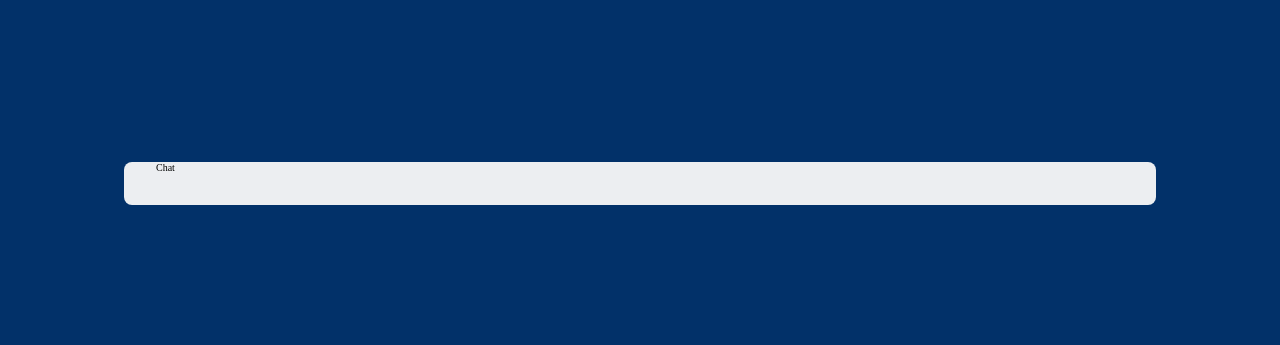
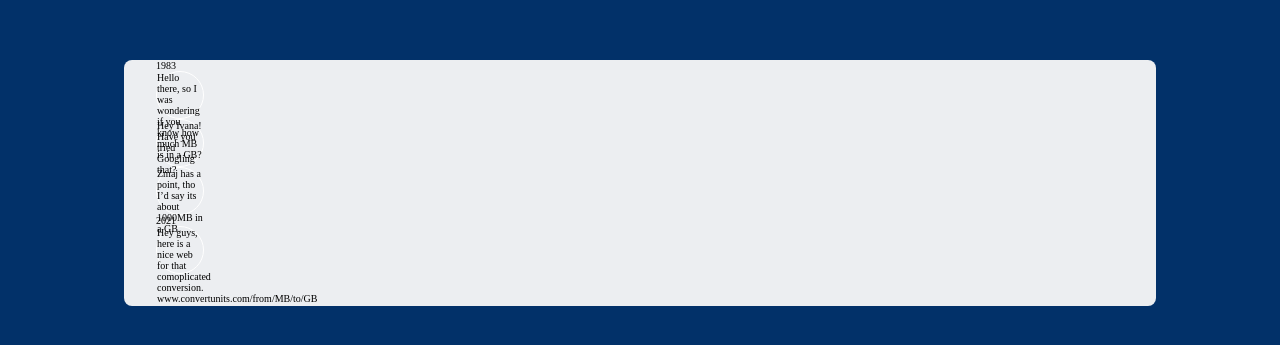
Before and after one commit to ricaju/chat, a React (Create React App) app: page / in a window 1280 px wide. Shown: the part 217-562 px from the top of the page. Built offline with nearby package versions, Linux system fonts and the light colour scheme.

Commit message:
feat: add base date functions

```diff
--- a/src/components/Chat.tsx
+++ b/src/components/Chat.tsx
@@ -1,15 +1,36 @@
-import React, { FC, memo } from "react";
+import React, { FC, memo, useCallback } from "react";
 import { DATA } from "domain/constants"
 import style from "styles/components/Chat.module.scss"
+import {Comment} from "../domain/types";
+import { ChatItem } from "./ChatItem";
+import { checkDateDifference, dateConverter } from "util/date";
 
 type Props = {}
 
 export const Chat: FC<Props> = memo(function Chat() {
-  useChat();
+  const {comments} = useChat();
 
-  return <div className={style.root}>Chat</div>;
+  const renderChatHeader = useCallback( (timestamp :number, parent?: string) => {
+    if(checkDateDifference(timestamp, parent)) {
+      return <div>{dateConverter(timestamp).getFullYear()}</div>
+    }
+  }, [])
+
+  const renderChatItem = useCallback( (comment: Comment, index: number) => {
+    return (
+      <>
+        {renderChatHeader(comment.timestamp, comment?.parent_id)}
+        <ChatItem comment={comment}/>
+     </>)
+  }, [renderChatHeader])
+
+  return <div className={style.root}>{comments.map(renderChatItem)}</div>;
 });
 
 function useChat() {
+  const { data : { comments }} = DATA
 
+  //todo reduce data parent to replays
+
+  return { comments }
 }
--- a/src/components/ChatItem.tsx
+++ b/src/components/ChatItem.tsx
@@ -1,15 +1,18 @@
 import React, { FC, memo } from "react";
 import style from "styles/components/ChatItem.module.scss"
+import { Comment } from "../domain/types";
 
-type Props = {}
-export const ChatItem: FC<Props> = memo(function ChatItem() {
+type Props = {
+  comment: Comment
+}
+export const ChatItem: FC<Props> = memo(function ChatItem({comment}) {
   useChatItem();
 
 
   //todo: chat chat day, rekurzija
   return (<div>
     <div className={style.iconContainer}>
-
+      {comment.text}
     </div>
 
   </div>)
--- /dev/null
+++ b/src/domain/types.ts
@@ -0,0 +1,13 @@
+
+type Author = {
+  name: string
+  picture: string
+}
+
+export type Comment = {
+  id: string
+  parent_id?: string
+  author: Author
+  text: string
+  timestamp: number
+}
--- /dev/null
+++ b/src/util/date.ts
@@ -0,0 +1,14 @@
+import dayjs, { UnitType } from "dayjs";
+
+
+export function dateConverter(timeStamp: number) {
+  return dayjs(timeStamp).toDate()
+}
+
+
+export function checkDateDifference(t1: number, isReplay?: string, unit: UnitType = "day", lessThen = 1) {
+  if(isReplay) {
+    return
+  }
+  return dayjs(dateConverter(t1)).diff(dayjs(), unit) < lessThen
+}
```
